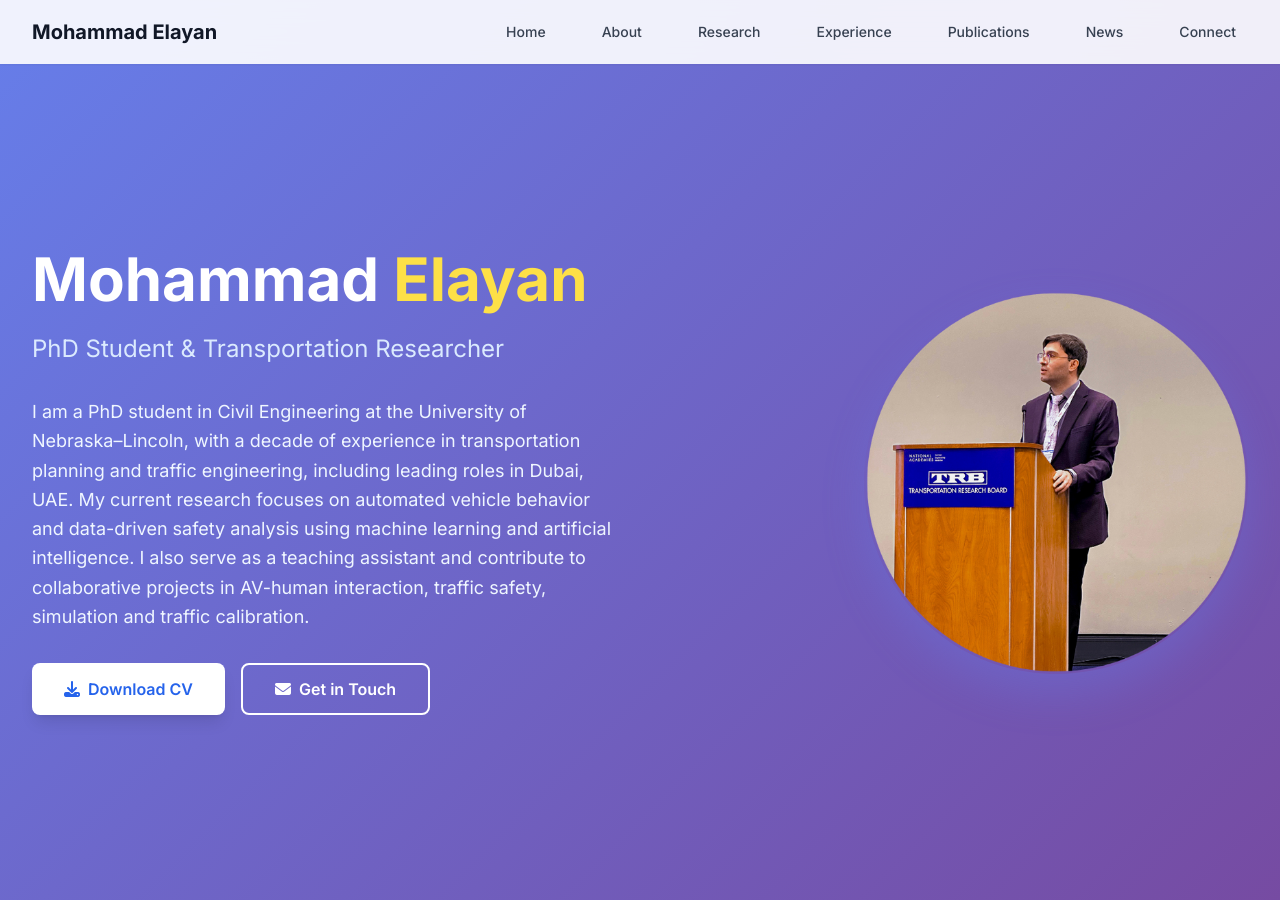
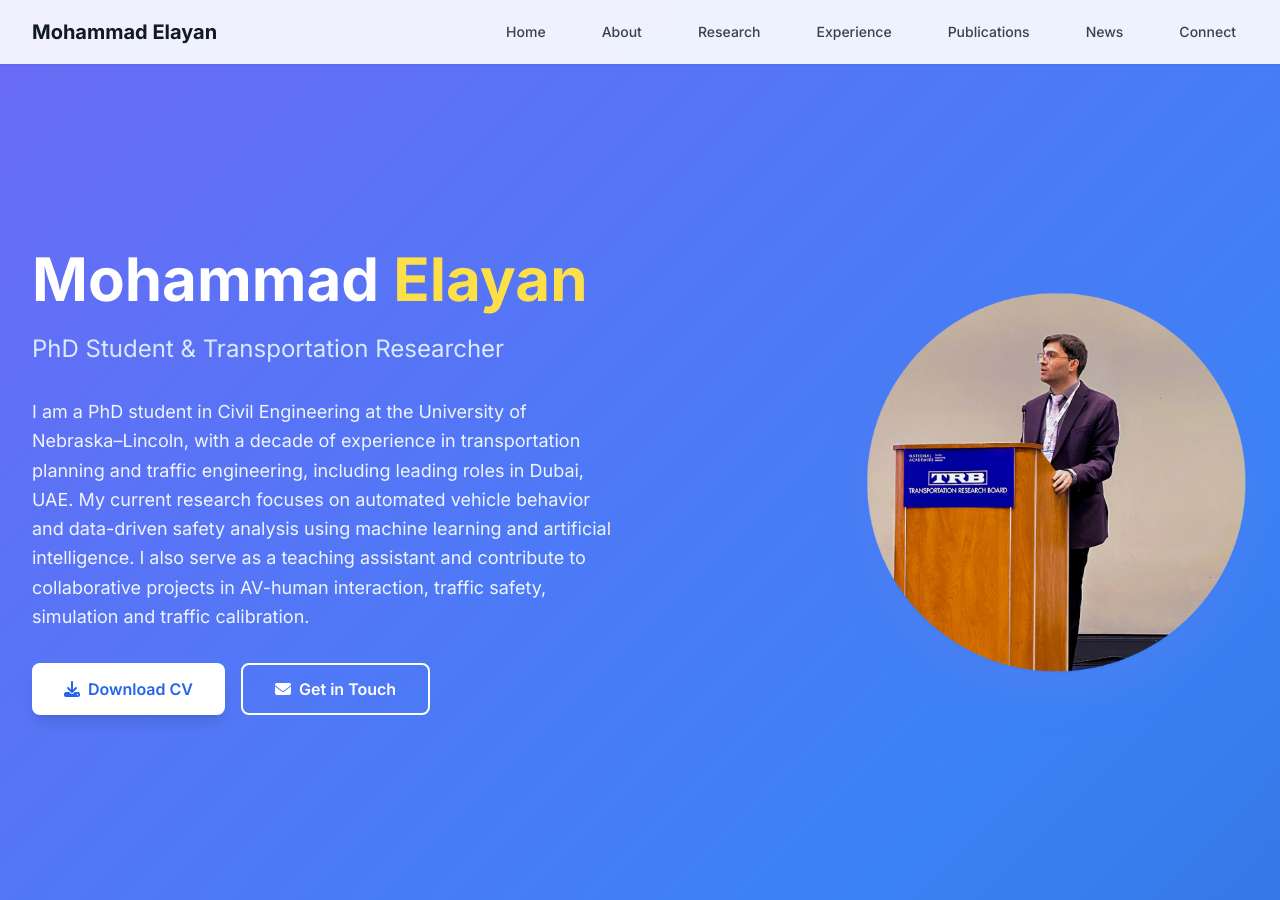
Before and after one commit to mselayan/mselayan.github.io, a Jekyll site: the page index.html, which Jekyll copies as it is, in a window 1280 px wide and 900 px high. Built offline with Jekyll 4.4.1, drawn with Linux system fonts in a browser that asks for light colours; nearby versions of some CDN libraries.

Commit message:
Update index.html

```diff
--- a/index.html
+++ b/index.html
@@ -28,7 +28,19 @@
 
     <style>
       body { font-family: 'Inter', sans-serif; }
-        .gradient-bg { background: linear-gradient(135deg, #667eea 0%, #764ba2 100%); }
+
+      .gradient-bg {
+        background: linear-gradient(-45deg, #1e3a8a, #3b82f6, #8b5cf6, #9333ea);
+        background-size: 400% 400%;
+        animation: gradientShift 12s ease infinite;
+      }
+
+      @keyframes gradientShift {
+        0% { background-position: 0% 50%; }
+        50% { background-position: 100% 50%; }
+        100% { background-position: 0% 50%; }
+      }
+
       .card-hover { transition: all 0.3s ease; }
       .card-hover:hover { transform: translateY(-5px); box-shadow: 0 20px 40px rgba(0,0,0,0.1); }
       .fade-in { opacity: 0; transform: translateY(20px); animation: fadeIn 0.6s ease forwards; }
```
Lines whose indentation alone changed are shown as unchanged.
